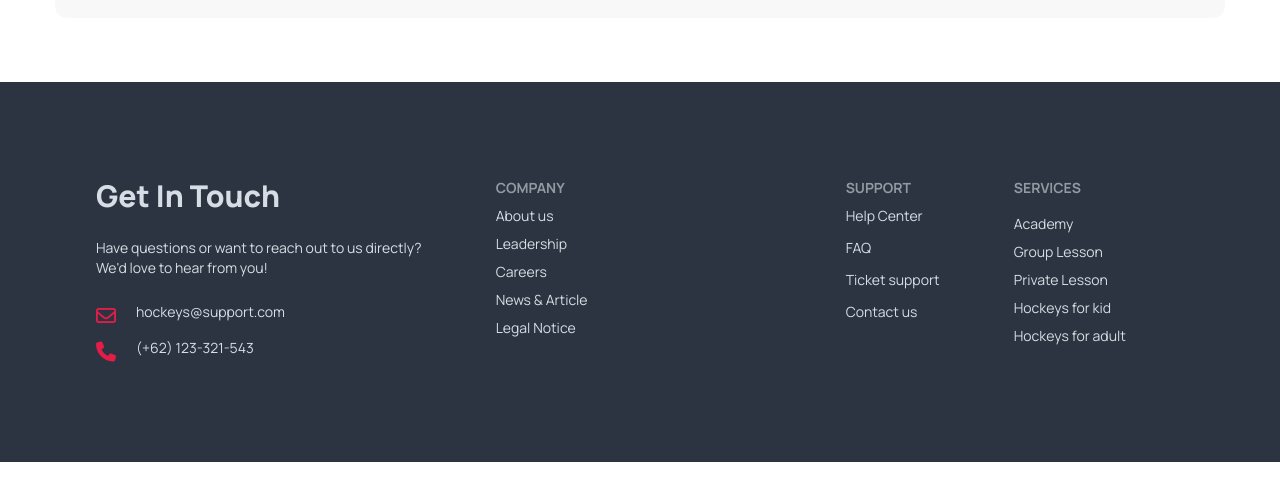
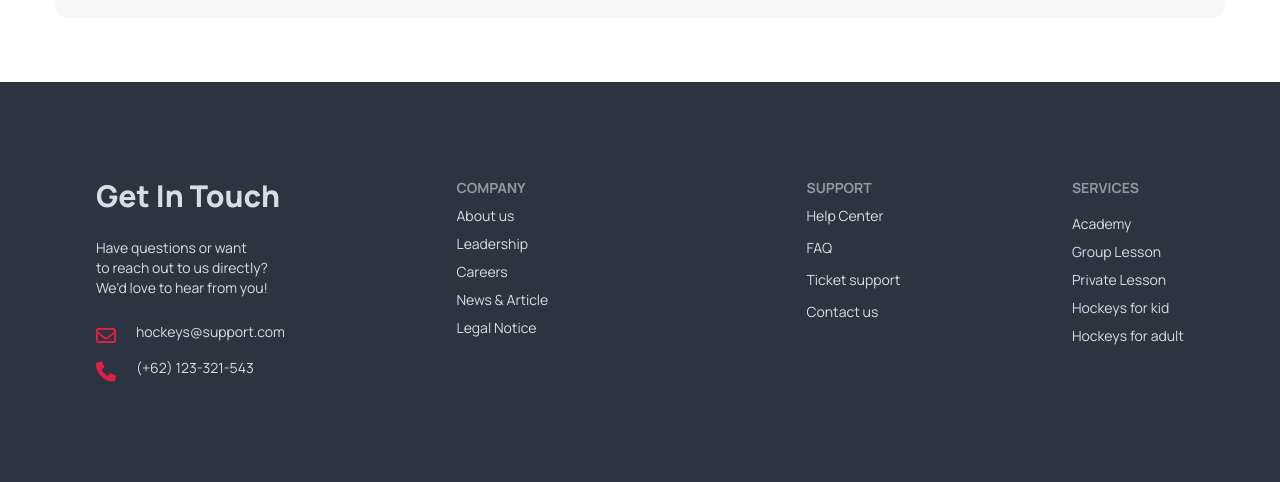
Before and after one commit to al-af-muktadir/ph-assignment3-Hockeyclub, a plain HTML site: page index.html in a window 1280 px wide. Shown: the part 5137-5619 px from the top of the page. Drawn offline with nearby package versions, Linux system fonts and the light colour scheme.

Commit message:
one more

```diff
--- a/index.html
+++ b/index.html
@@ -444,10 +444,10 @@
 
 
 
- <footer class="footer p-10 lg:p-24 bg-neutral text-neutral-content mt-16 ">
+ <footer class="footer p-10  lg:p-24 bg-neutral text-neutral-content mt-16 justify-center lg:justify-between">
 <div>
 <h3 class="text-3xl font-extrabold mb-4 text-center">Get In Touch</h3>
-<p class="mb-4">Have questions or want to reach out to us directly? <br> We'd love to hear from you!</p>
+<p class="mb-4">Have questions or want <br> to reach out to us directly? <br> We'd love to hear from you!</p>
 <div class="flex gap-5"><i class="fa-regular fa-envelope text-rose-600 text-xl"></i> hockeys@support.com</div>
 <div class="flex gap-5"><i class="fa-solid fa-phone text-rose-600 text-xl"> </i>(+62) 123-321-543</div>
 </div>
@@ -471,9 +471,11 @@
       <a class="link link-hover">FAQ</a>
       <a class="link link-hover">Ticket support</a>
       <a class="link link-hover">Contact us</a>
+    </div>
     </nav>
+
   </div>
-  </div>
+
 
 
   <nav class="">
```
